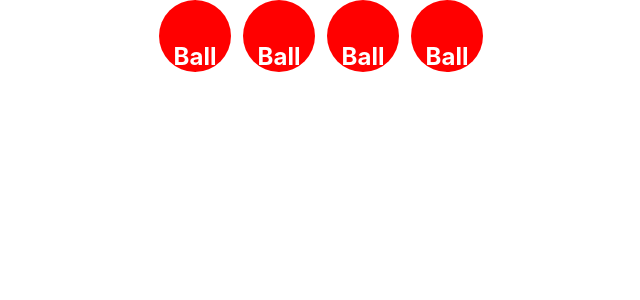
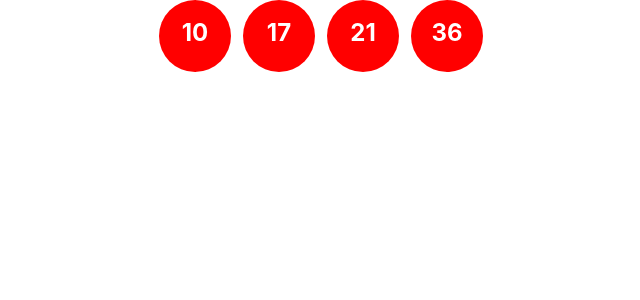
Before and after one commit to DAVIDCORNEY/lottery, a React (Create React App) app: page / in a window 1280 px wide. Shown: the top 300 px of the page, without its empty margins (313-953 px from the left). Built offline with nearby package versions, Linux system fonts and the light colour scheme.

Commit message:
Display LotteryBall number

```diff
--- a/src/components/LotteryBall/LotteryBall.js
+++ b/src/components/LotteryBall/LotteryBall.js
@@ -1,12 +1,8 @@
 import React from "react";
 import "./LotteryBall.css";
 
-const LotteryBall = () => {
-  return (
-    <div className="LotteryBall">
-      <p>Ball</p>
-    </div>
-  );
+const LotteryBall = ({ num }) => {
+  return <div className="LotteryBall">{num}</div>;
 };
 
 export default LotteryBall;
```
